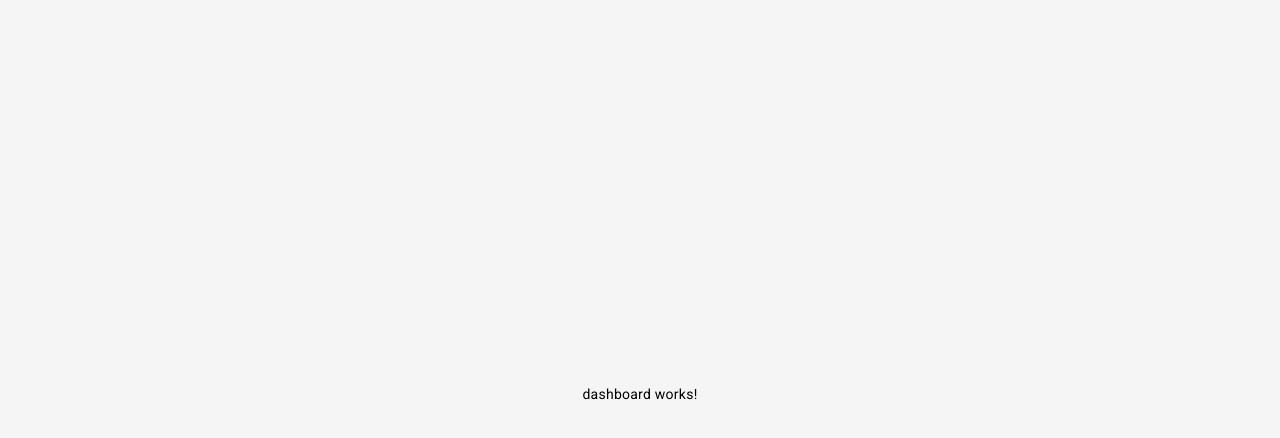
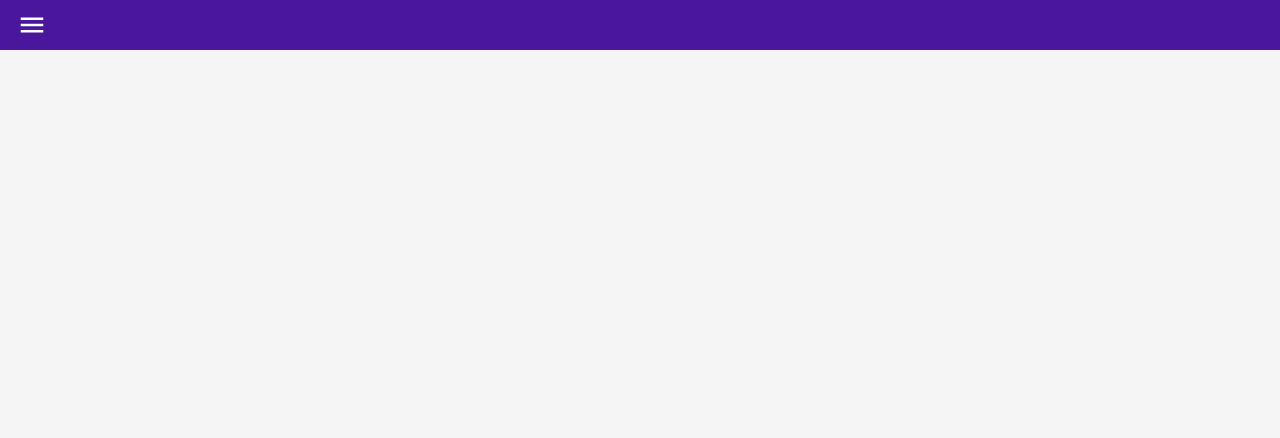
Before and after one commit to Istine/flight-viewer-angular, an Angular app: page /dashboard in a window 1280 px wide. Shown: the top 438 px of the page. Built offline with nearby package versions, Linux system fonts and the light colour scheme.

Commit message:
added sidenav component

```diff
--- a/src/app/components/dashboard/dashboard.component.css
+++ b/src/app/components/dashboard/dashboard.component.css
@@ -0,0 +1,54 @@
+.container {
+  position: absolute;
+  top: 0;
+  bottom: 0;
+  left: 0;
+  right: 0;
+  width: 100%;
+}
+
+.container .sidenav {
+  width: 200px;
+}
+
+.container button {
+  outline: none;
+  margin: 0 !important;
+}
+
+.container button:hover {
+  background-color: none !important;
+}
+
+.container button .menu-icon {
+  color: white;
+  font-size: 30px;
+  margin: 0;
+  padding: 0;
+  width: 100%;
+  height: 100%;
+  display: flex;
+  align-items: center;
+  justify-content: center;
+}
+
+.container button .close-icon {
+  color: black;
+  font-size: 30px;
+  margin: 0;
+  padding: 0;
+  width: 100%;
+  height: 100%;
+  display: flex;
+  align-items: center;
+  justify-content: center;
+}
+
+.container nav {
+  width: 100%;
+  height: 50px;
+  padding: 0 !important;
+  background-color: #49169c;
+  display: flex;
+  align-items: center;
+}
--- a/src/app/components/dashboard/dashboard.component.html
+++ b/src/app/components/dashboard/dashboard.component.html
@@ -1 +1,15 @@
-<p>dashboard works!</p>
+<mat-sidenav-container
+    class="container" (backdropClick)="close('backdrop')" >
+  <mat-sidenav class="sidenav" #sidenav (keydown.escape)="close('escape')" disableClose>
+    <p><button mat-button (click)="close('toggle button')">
+    <mat-icon aria-hidden="false"  aria-label="menu icon" fontIcon="close" class="close-icon"></mat-icon>
+    </button></p>
+  </mat-sidenav>
+
+  <mat-sidenav-content>
+    <nav>
+        <button mat-button (click)="sidenav.open()">
+    <mat-icon aria-hidden="false"  aria-label="menu icon" fontIcon="menu" class="menu-icon"></mat-icon>
+        </button></nav>
+  </mat-sidenav-content>
+</mat-sidenav-container>
--- a/src/app/components/dashboard/dashboard.component.ts
+++ b/src/app/components/dashboard/dashboard.component.ts
@@ -1,10 +1,21 @@
-import { Component } from '@angular/core';
+import { Component, OnInit, ViewChild } from '@angular/core';
+import { MatSidenav } from '@angular/material/sidenav';
+import { FlightsService } from 'src/app/services/flights.service';
 
 @Component({
   selector: 'app-dashboard',
   templateUrl: './dashboard.component.html',
-  styleUrls: ['./dashboard.component.css']
+  styleUrls: ['./dashboard.component.css'],
 })
-export class DashboardComponent {
+export class DashboardComponent implements OnInit {
+  @ViewChild('sidenav')
+  sidenav!: MatSidenav;
 
+  constructor(private http: FlightsService) {}
+
+  close(reason: string) {
+    this.sidenav.close();
+  }
+
+  ngOnInit(): void {}
 }
--- /dev/null
+++ b/src/app/services/flights.service.ts
@@ -0,0 +1,9 @@
+import { Injectable } from '@angular/core';
+
+@Injectable({
+  providedIn: 'root'
+})
+export class FlightsService {
+
+  constructor() { }
+}
```
Also changed, not shown: src/app/app.module.ts (+7 -1 lines), 1 other file (tests, documents, lock files or other folders).
